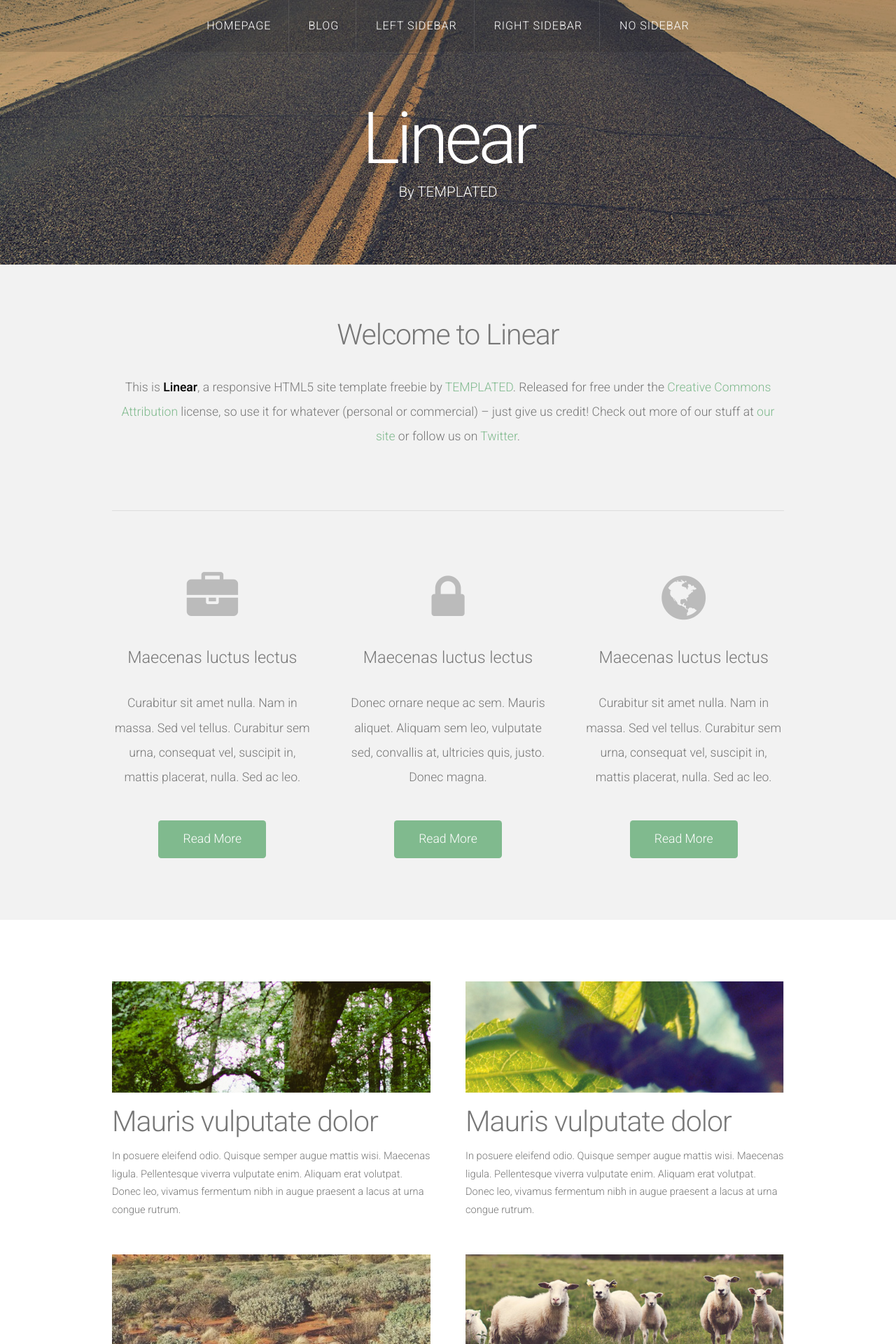
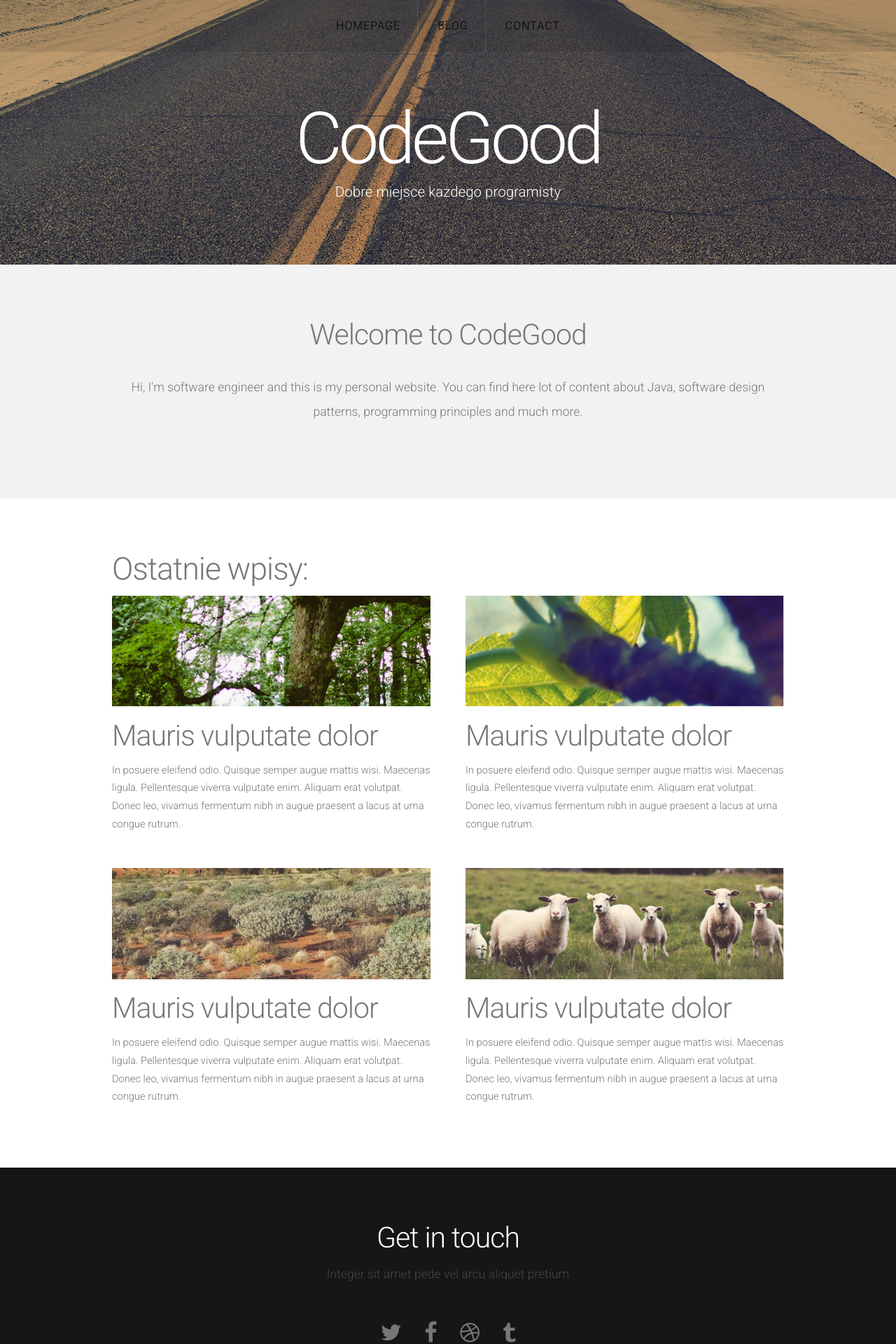
Before and after one commit to albertBernat/albertBernat.github.io, a Jekyll site: the page built from index.html, in a window 1280 px wide. Shown: the top 1920 px of the page at 70% size. Built offline with Jekyll 4.4.1, drawn with Linux system fonts in a browser that asks for light colours; nearby versions of some CDN libraries; some of the changed text lies outside the part shown.

Commit message:
Basic information for site provided

```diff
--- a/_includes/nav.html
+++ b/_includes/nav.html
@@ -5,9 +5,7 @@
 			{% assign current = page.url | downcase | split: '/' %}
 			<li {% if current[1] == 'index.html' %}class='current'{% endif %}><a href="/index.html">Homepage</a></li>
 			<li {% if current[1] == 'blog' %}class='current'{% endif %}><a href="/blog">Blog</a></li>
-			<li {% if current[1] == 'left-sidebar.html' %}class='current'{% endif %}><a href="/left-sidebar.html">Left Sidebar</a></li>
-			<li {% if current[1] == 'right-sidebar.html' %}class='current'{% endif %}><a href="/right-sidebar.html">Right Sidebar</a></li>
-			<li {% if current[1] == 'no-sidebar.html' %}class='current'{% endif %}><a href="/no-sidebar.html">No Sidebar</a></li>
+			<li {% if current[1] == 'contact' %}class='current'{% endif %}><a href="/contact">Contact</a></li>
 		</ul>
 	</nav>
 </div>
--- a/_layouts/default.html
+++ b/_layouts/default.html
@@ -6,7 +6,7 @@ Released for free under the Creative Commons Attribution 3.0 license (templated.
 -->
 <html>
 <head>
-	<title>Linear by TEMPLATED</title>
+	<title>CodeGood</title>
 	<meta http-equiv="content-type" content="text/html; charset=utf-8" />
 	<meta name="description" content="" />
 	<meta name="keywords" content="" />
@@ -27,26 +27,15 @@ Released for free under the Creative Commons Attribution 3.0 license (templated.
 	<div id="header">
 		{% include nav.html %}
 		<div class="container">
-
 			<!-- Logo -->
 			<div id="logo">
-				<h1><a href="#">Linear</a></h1>
-				<span class="tag">By TEMPLATED</span>
+				<h1><a href="#">CodeGood</a></h1>
+				<span class="tag">Dobre miejsce każdego programisty</span>
 			</div>
 		</div>
 	</div>
 	<!-- Header -->
 	{{ content }}
-
-	<!-- Tweet -->
-	<div id="tweet">
-		<div class="container">
-			<section>
-				<blockquote>&ldquo;In posuere eleifend odio. Quisque semper augue mattis wisi. Maecenas ligula. Pellentesque viverra vulputate enim. Aliquam erat volutpat.&rdquo;</blockquote>
-			</section>
-		</div>
-	</div>
-
 
 <!-- Footer -->
 <div id="footer">
--- a/assets/css/style.css
+++ b/assets/css/style.css
@@ -868,12 +868,12 @@
 				text-transform: uppercase;
 				font-size: 1.1em;
 				outline: 0;
-				color: #FFF;
+				color: black;
 			}
 
 			#nav li.active a
 			{
-				color: #FFF;
+				color: black;
 			}
 
 			#nav > ul > li > ul
@@ -1017,3 +1017,7 @@
 			font-weight: 300;
 			color: rgba(255,255,255,.6);
 		}
+
+#latest-posts-header {
+	font-size: medium;
+}
--- a/index.html
+++ b/index.html
@@ -6,10 +6,10 @@ layout: default
 <div id="featured">
 	<div class="container">
 		<header>
-			<h2>Welcome to Linear</h2>
+			<h2>Welcome to CodeGood</h2>
 		</header>
-		<p>This is <strong>Linear</strong>, a responsive HTML5 site template freebie by <a href="http://templated.co">TEMPLATED</a>. Released for free under the <a href="http://templated.co/license">Creative Commons Attribution</a> license, so use it for whatever (personal or commercial) &ndash; just give us credit! Check out more of our stuff at <a href="http://templated.co">our site</a> or follow us on <a href="http://twitter.com/templatedco">Twitter</a>.</p>
-		<hr />
+		<p>Hi, I'm software engineer and this is my personal website. You can find here lot of content about Java, software design patterns, programming principles and much more.</p>
+		<!-- <hr />
 		<div class="row">
 			<section class="4u">
 				<span class="pennant"><span class="fa fa-briefcase"></span></span>
@@ -29,14 +29,22 @@ layout: default
 				<p>Curabitur sit amet nulla. Nam in massa. Sed vel tellus. Curabitur sem urna, consequat vel, suscipit in, mattis placerat, nulla. Sed ac leo.</p>
 				<a href="#" class="button button-style1">Read More</a>
 			</section>
-
-		</div>
+		</div> -->
 	</div>
 </div>
 
 <!-- Main -->
-	<div id="main">
+
+
+<!-- LATEST BLOGPOSTS HERE-->
+
+<div id="main">
+
 		<div id="content" class="container">
+
+			<header id="latest-posts-header">
+				<h2>Ostatnie wpisy:</h2>
+			</header>
 
 			<div class="row">
 				<section class="6u">
```
